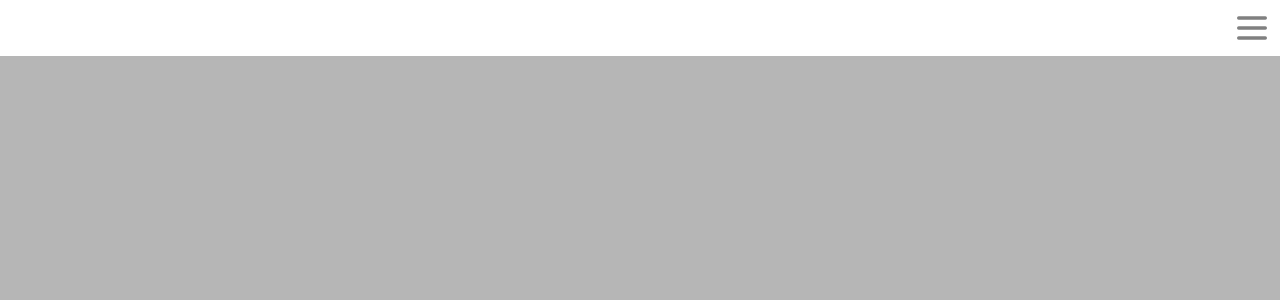
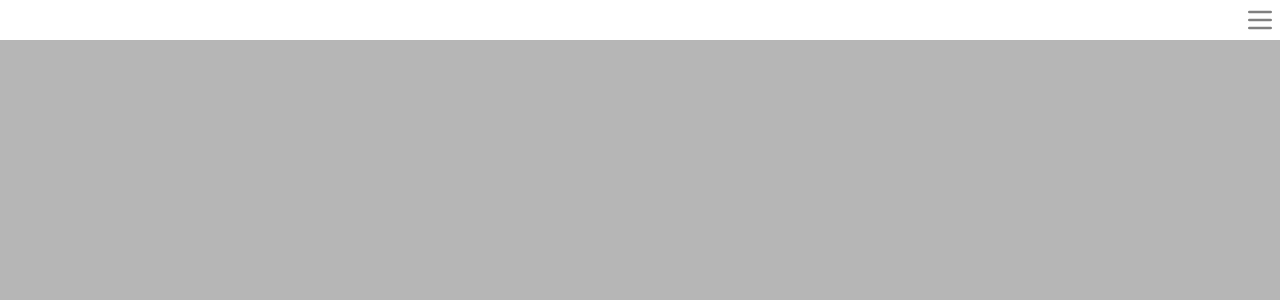
Before and after one commit to wowsushi/drink-list, a Vue app: page / in a window 1280 px wide. Shown: the top 300 px of the page. Built offline with nearby package versions, Linux system fonts and the light colour scheme.

Commit message:
[feat] adjust nav bar style

```diff
--- a/src/assets/main.css
+++ b/src/assets/main.css
@@ -2,6 +2,11 @@
   --bg-default: #b6b6b6;
   --bg-side-bar: #000000cc;
   --bg-menu-item-active: #b6b6b6;
+  --height-menu-bar: 40px;
+}
+
+* {
+  box-sizing: border-box;
 }
 
 body {
--- a/src/components/NavBar.vue
+++ b/src/components/NavBar.vue
@@ -32,9 +32,9 @@ const handleToggleMenu = () => {
 .nav {
   display: flex;
   background-color: white;
-  height: 40px;
+  height: var(--height-menu-bar);
   justify-content: right;
-  padding: 0.5rem;
+  padding: 0.25rem;
 }
 
 .aside-menu-wrapper {
```
